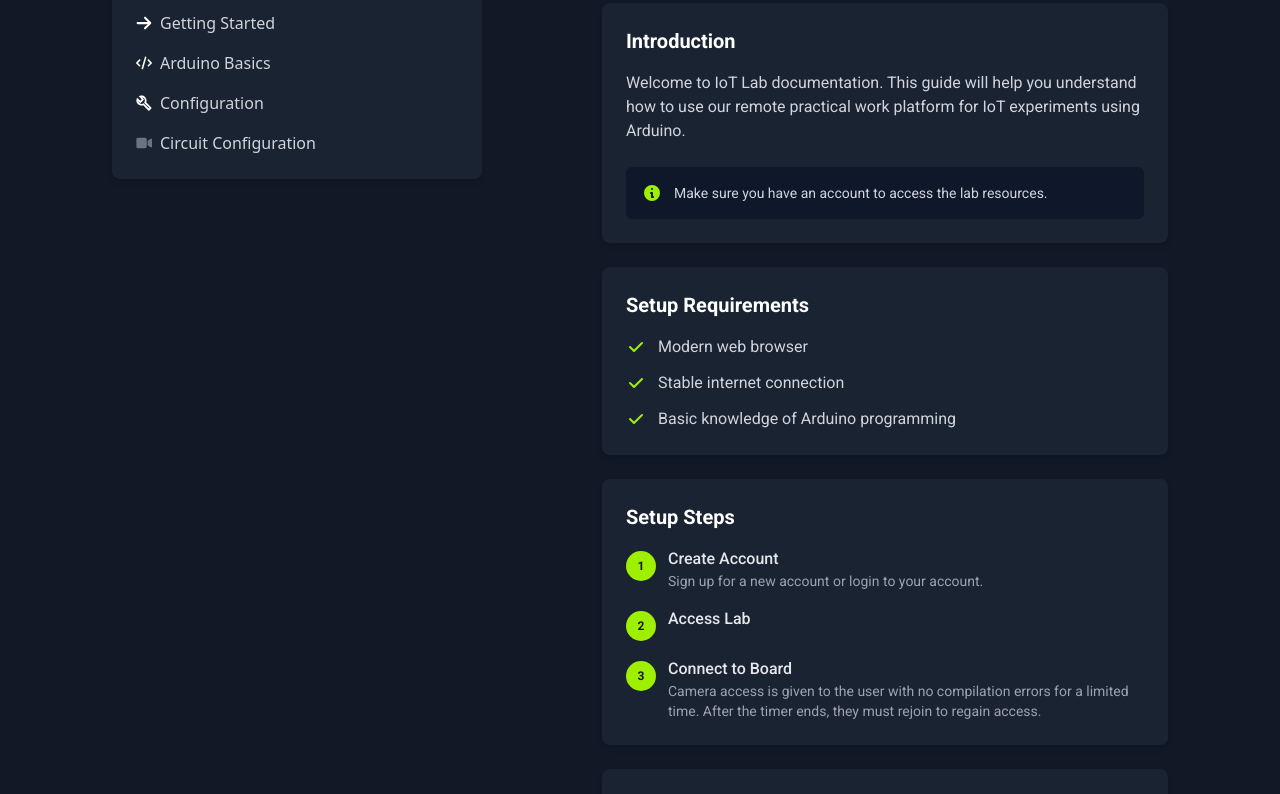
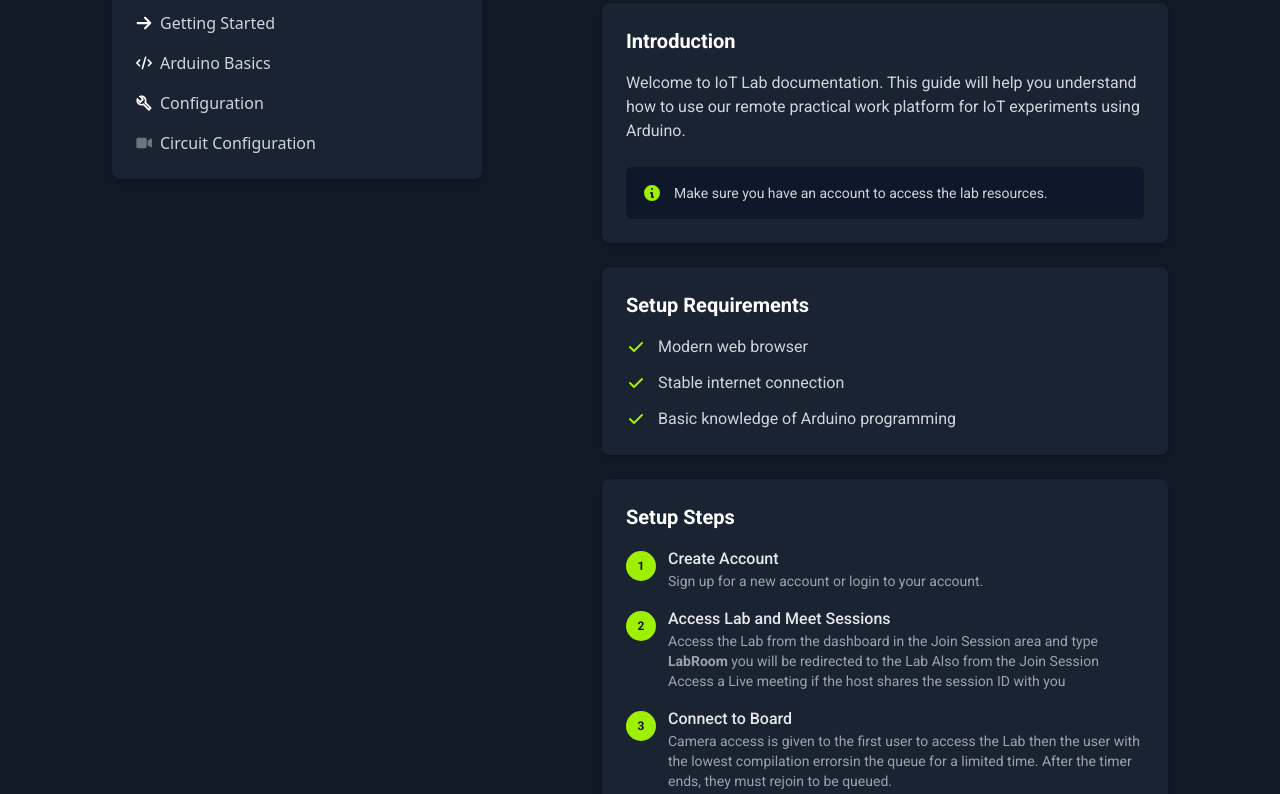
Before and after one commit to lannwyd/Backend-PPD, a website: page public/Documentation.html in a window 1280 px wide. Shown: the part 158-952 px from the top of the page. Drawn offline with nearby package versions, Linux system fonts and the light colour scheme.

Commit message:
Documentation finalization

```diff
--- a/public/Documentation.html
+++ b/public/Documentation.html
@@ -178,8 +178,9 @@
                             <span
                                 class="flex-shrink-0 bg-primary-accent text-gray-900 rounded-full h-[30px] w-[30px] text-xs font-semibold flex items-center justify-center mr-3 mt-1">2</span>
                             <div>
-                                <h3 class="font-medium text-gray-200">Access Lab</h3>
-                                <p class="text-sm text-[#9CA3AF]"></p>
+                                <h3 class="font-medium text-gray-200">Access Lab and Meet Sessions</h3>
+                                <p class="text-sm text-[#9CA3AF]">Access the Lab from the dashboard in the Join Session area and type <b>LabRoom</b> you will be redirected to the Lab
+                                 Also from the Join Session Access a Live meeting if the host shares the session ID with you    </p>
                             </div>
                         </li>
                         <li class="flex items-start">
@@ -187,8 +188,8 @@
                                 class="flex-shrink-0 bg-primary-accent text-gray-900 rounded-full h-[30px] w-[30px] text-xs font-semibold flex items-center justify-center mr-3 mt-1">3</span>
                             <div>
                                 <h3 class="font-medium text-gray-200">Connect to Board</h3>
-                                <p class="text-sm text-[#9CA3AF]">Camera access is given to the user with no compilation
-                                    errors for a limited time. After the timer ends, they must rejoin to regain access.
+                                <p class="text-sm text-[#9CA3AF]">Camera access is given to the first user to access the Lab then  the user with the lowest compilation
+                                    errorsin the queue for a limited time. After the timer ends, they must rejoin to be queued.
                                 </p>
                             </div>
                         </li>
```
Also changed, not shown: public/login.html (+3 -4 lines), public/Documents/Vector.svg (added).
